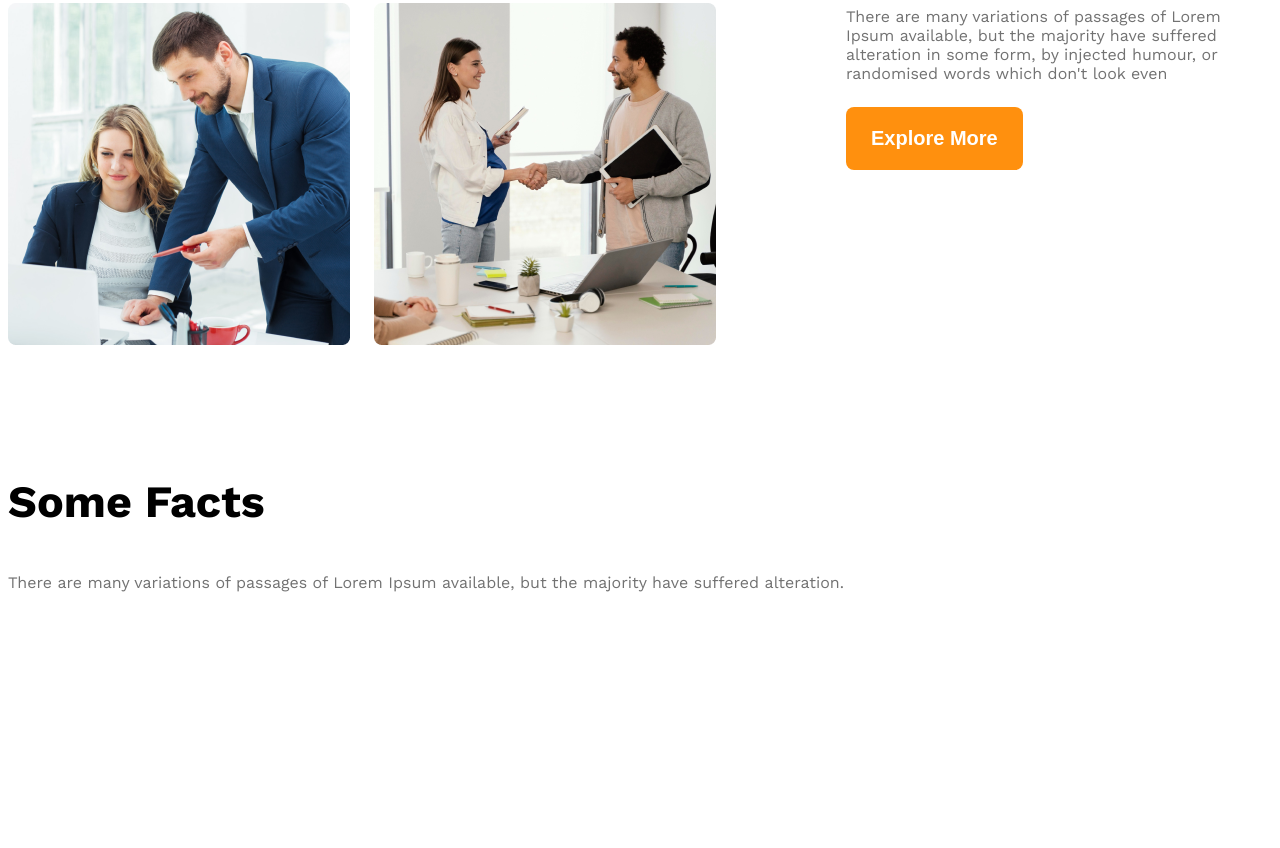
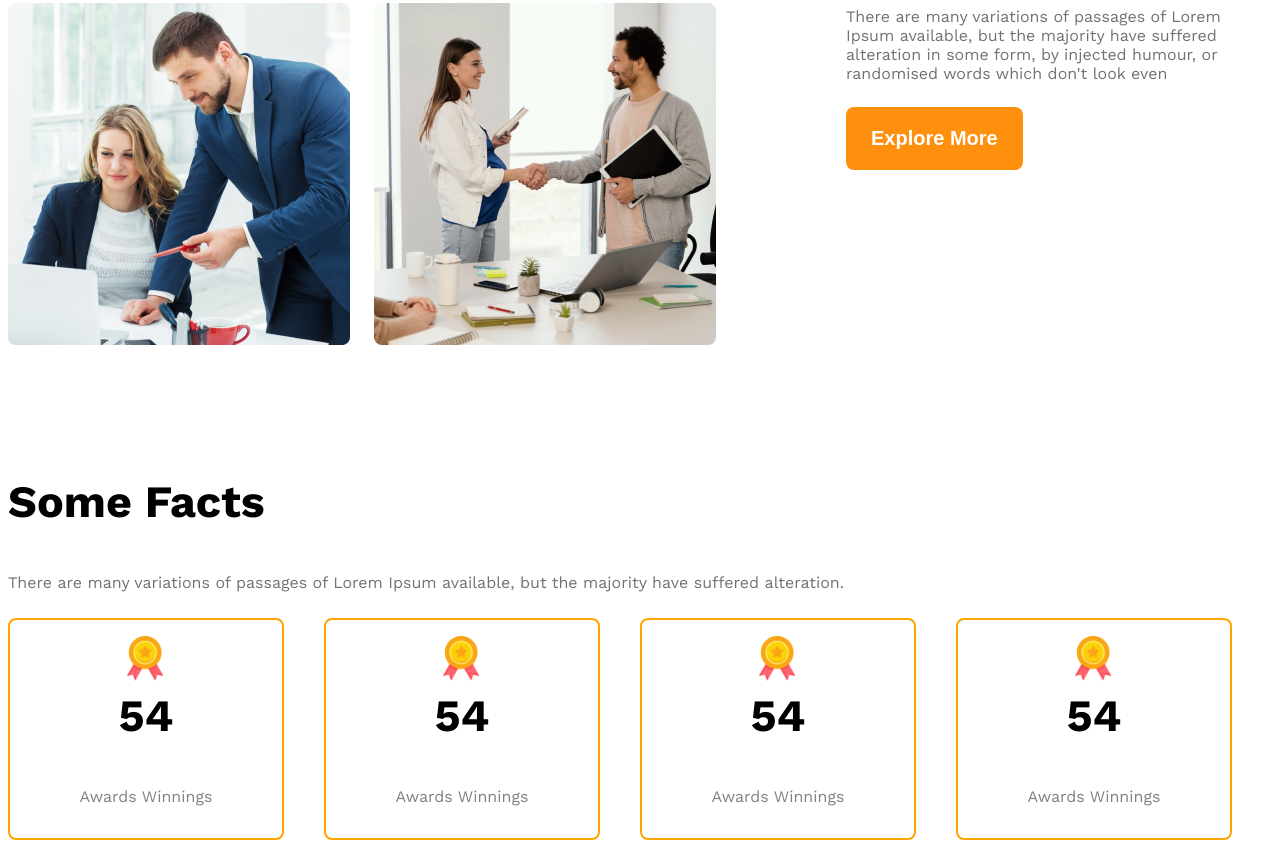
Before and after one commit to mdasifalijihat/g3-architects-web, a plain HTML site: page index.html in a window 1280 px wide. Shown: the part 1677-2525 px from the top of the page. Before the commit the page ends 2285 px from the top, so only its background shows below. Drawn offline with nearby package versions, Linux system fonts and the light colour scheme.

Commit message:
awards section add

```diff
--- a/index.html
+++ b/index.html
@@ -67,8 +67,34 @@
 
        <!-- some facts -->
         <section class="some-facts">
+           <div>
             <h3 class="section-title">Some Facts </h3>
             <p class="text-light-gray">There are many variations of passages of Lorem Ipsum available, but the majority have suffered alteration.</p>
+           </div>
+           <div class="card">
+            <div class="card-1">
+                <img class="card-img" src="images/icons/ribon.png" alt="">
+                <h1 class="card-number">54</h1>
+                <p class="card-description text-gray"> Awards Winnings </p>
+            </div>
+            <div class="card-1">
+                <img class="card-img" src="images/icons/ribon.png" alt="">
+                <h1 class="card-number">54</h1>
+                <p class="card-description text-gray"> Awards Winnings </p>
+            </div>
+            <div class="card-1">
+                <img class="card-img" src="images/icons/ribon.png" alt="">
+                <h1 class="card-number">54</h1>
+                <p class="card-description text-gray"> Awards Winnings </p>
+            </div>
+            <div class="card-1">
+                <img class="card-img" src="images/icons/ribon.png" alt="">
+                <h1 class="card-number">54</h1>
+                <p class="card-description text-gray"> Awards Winnings </p>
+            </div>
+           </div>
+
+
         </section>
     </main>
     <footer></footer>
--- a/style.css
+++ b/style.css
@@ -111,8 +111,36 @@ main > section {
   margin-bottom: 24px;
 }
 
+/* some facts style */
+.card-1{
+    border: 2px solid orange;
+    border-radius: 8px;
+    display: grid;
+    justify-content: center;
+    justify-items: center;
+    max-width: 240px;
+    padding: 16px;
+    margin-top: 10px;
+}
+.card-img{
+    width: 45px;
+    height: 45px;
+}
+.card-number{
+    font-size: 2.8rem;
+    margin-top: 8px;
+}
+.card-description {
+    font-size: 1rem;
+    color: gray;
+    text-align: center;
+    margin-top: 8px;
+}
 
-
+.card{
+    display: grid;
+    grid-template-columns: repeat(4, 1fr);
+}
 
 
 /* responsive media query */
@@ -121,7 +149,7 @@ main > section {
   .nav-links, .teams {
     flex-direction: column;
   }
-  .team-img-container{
+  .team-img-container, .card{
     grid-template-columns: repeat(1, 1fr);
   }
   .our-features{
```
